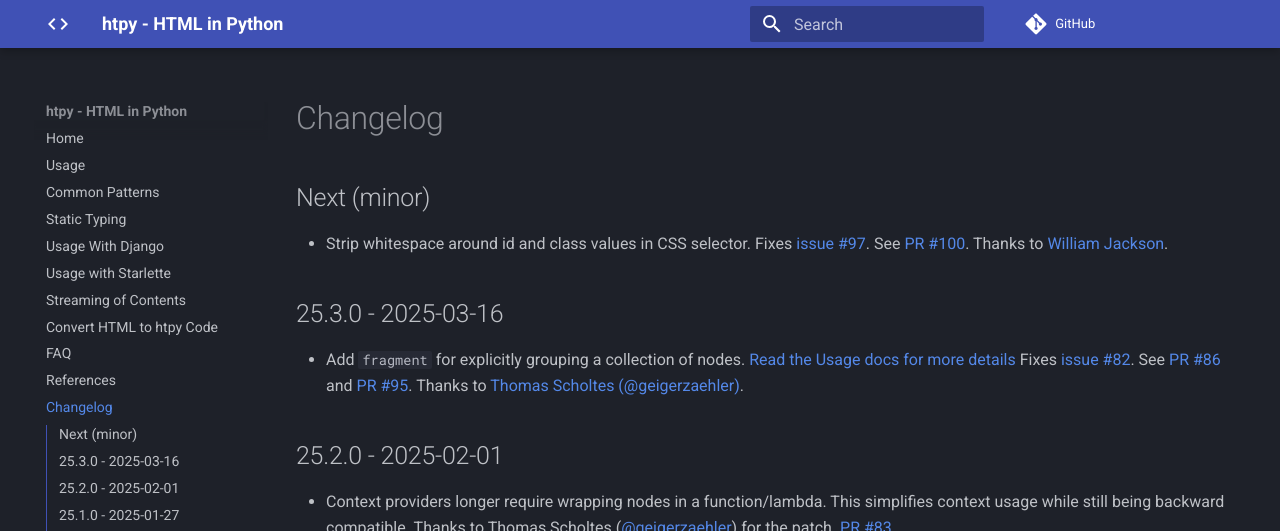
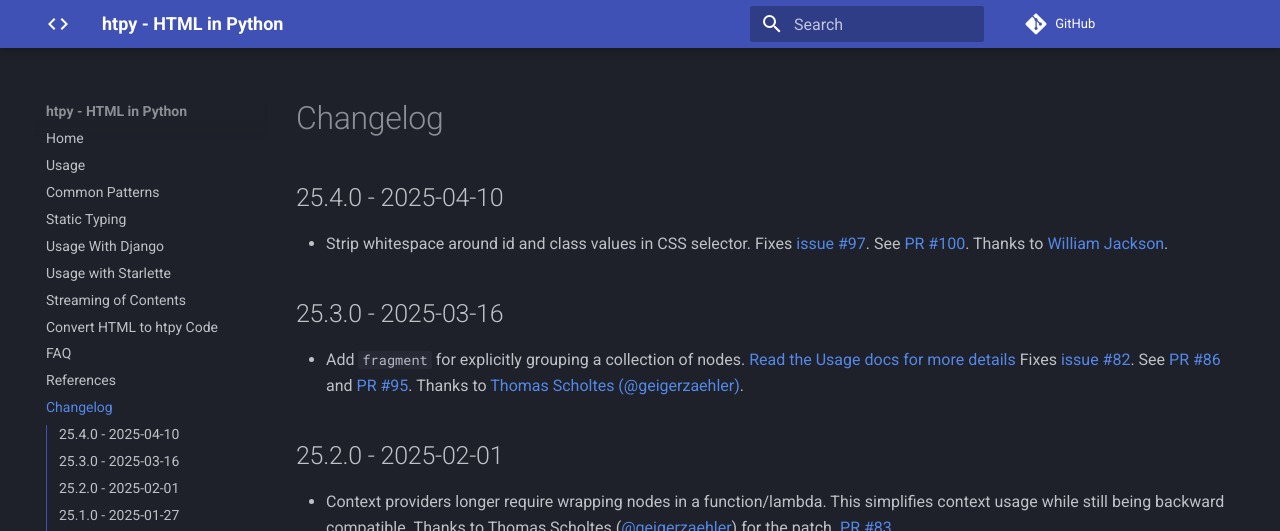
Before and after one commit to pelme/htpy, an MkDocs documentation site: the page built from docs/changelog.md, in a window 1280 px wide and 900 px high. Shown: the top 531 px of the window. Built offline with MkDocs 1.6.1 and Material for MkDocs 9.7.7, drawn with Linux system fonts in a browser that asks for light colours; comment, search, counter and statistics services are not loaded.

Commit message:
Version 25.4.0.

```diff
--- a/docs/changelog.md
+++ b/docs/changelog.md
@@ -1,6 +1,6 @@
 # Changelog
 
-## Next (minor)
+## 25.4.0 - 2025-04-10
 - Strip whitespace around id and class values in CSS selector. Fixes
 [issue #97](https://github.com/pelme/htpy/issues/97). See [PR #100](https://github.com/pelme/htpy/pull/100).
 Thanks to [William Jackson](https://github.com/williamjacksn).
--- a/htpy/__init__.py
+++ b/htpy/__init__.py
@@ -12,7 +12,7 @@ from markupsafe import escape as _escape
 if t.TYPE_CHECKING:
     from types import UnionType
 
-__version__ = "25.3.0"
+__version__ = "25.4.0"
 __all__: list[str] = []
 
 BaseElementSelf = t.TypeVar("BaseElementSelf", bound="BaseElement")
```
